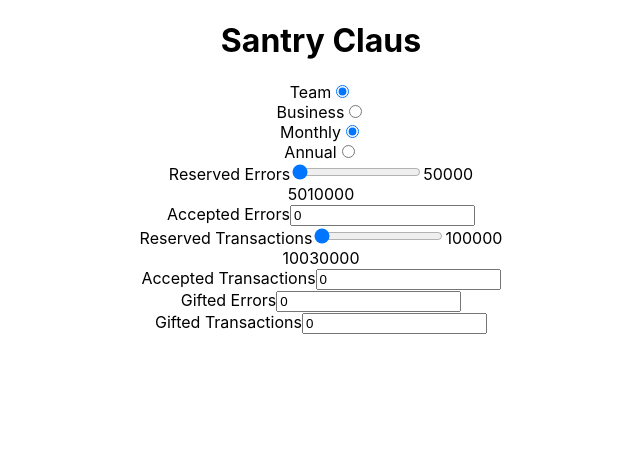
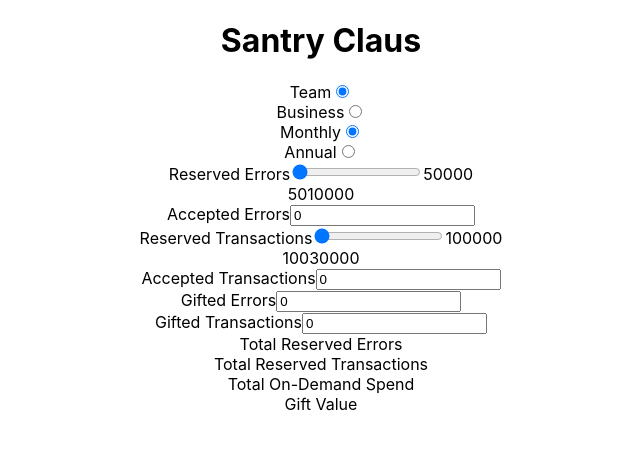
Before and after one commit to souredoutlook/santry-claus, a React (Create React App) app: page / in a window 1280 px wide. Shown: the top 450 px of the page, without its empty margins (319-959 px from the left). Built offline with nearby package versions, Linux system fonts and the light colour scheme.

Commit message:
add computed values

```diff
--- a/src/App.js
+++ b/src/App.js
@@ -69,7 +69,24 @@ export default function App() {
         />
       </div>
       <div className="card--computed-values">
-
+        <div className="computed--reserved-events">
+          <div className="computed-group">
+            <span>Total Reserved Errors</span>
+            <span>{/* reserved errors go here */}</span>
+          </div>
+          <div className="computed-group">
+            <span>Total Reserved Transactions</span>
+            <span>{/* reserved transactions go here */}</span>
+          </div>
+        </div>
+        <div className="computed--on-demand computed-group">
+          <span>Total On-Demand Spend</span>
+          <span>{/*on-demand spend goes here*/}</span>
+        </div>
+        <div className="computed--gift-value computed group">
+          <span>Gift Value</span>
+          <span>{/*gift value goes here*/}</span>
+        </div>
       </div>
     </div>
   );
```
